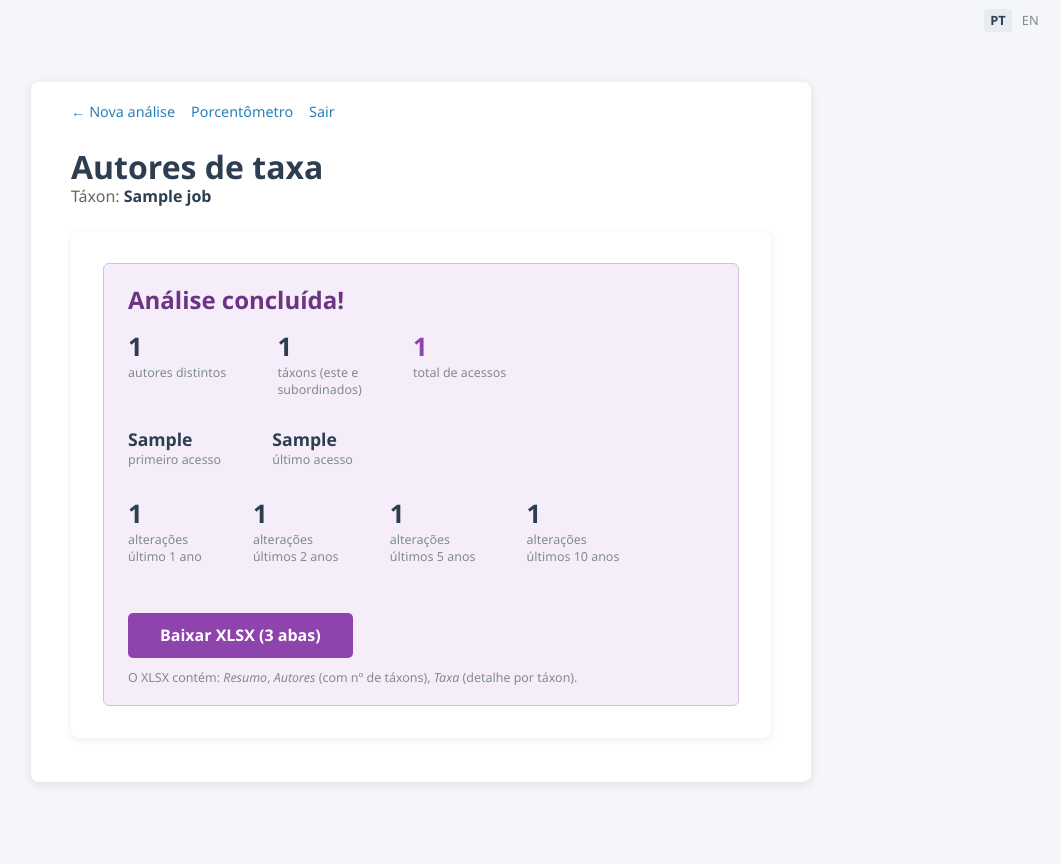
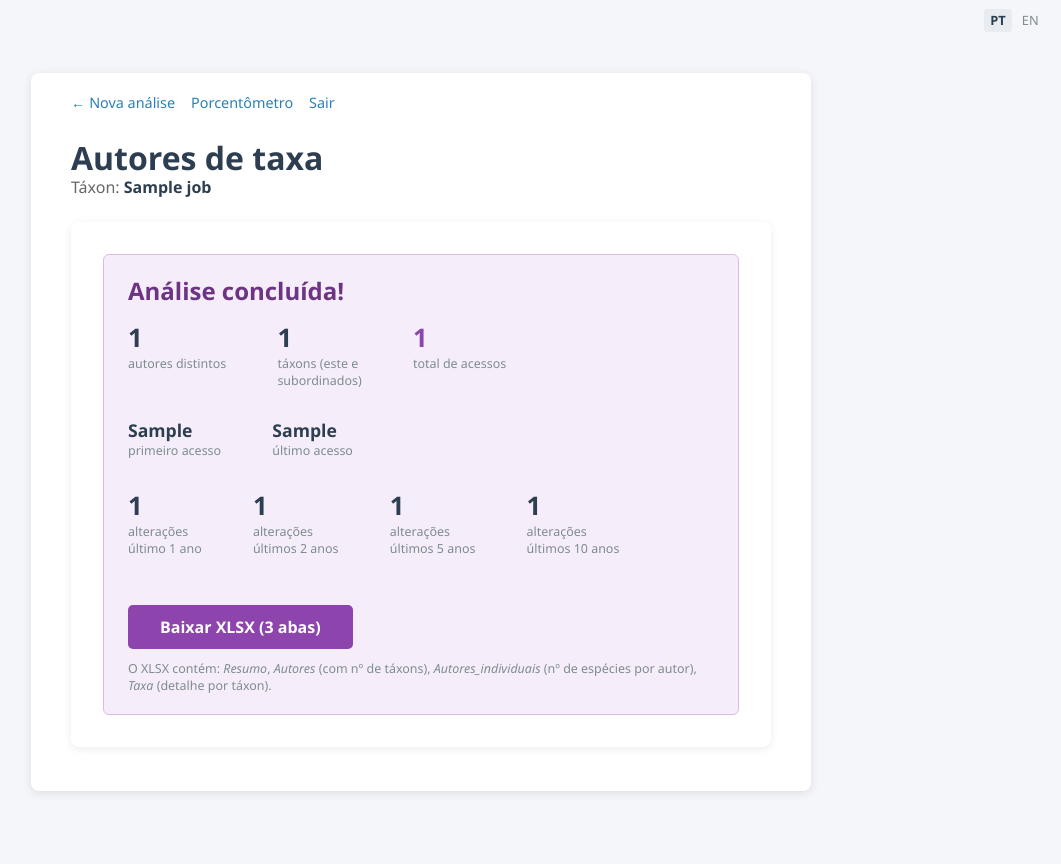
Before and after one commit to wboeger/completeness, a Flask app: template templates/authors_status.html in a window 1280 px wide. Shown: the whole page, without its empty margins (219-1280 px from the left). Run offline with Flask 3, Linux system fonts and the light colour scheme; the template is opened without the code that fills it: most values are stand-ins (such as "Sample title", 1, 10 or a date in 2020).

Commit message:
Autores de taxa: add per-individual-author species count sheet
New "Autores_individuais" sheet splits scientificNameAuthorship by comma/&/e/and,
strips the year, and counts how many times each author name appears (≈ species
described per author within the taxon). Adds a distinct-individual-authors row
to Resumo.

Co-Authored-By: Claude Opus 4.8 <noreply@anthropic.com>

```diff
--- a/app.py
+++ b/app.py
@@ -1023,7 +1023,32 @@ def _authors_worker(job_id, taxon_name, category, planilha_df):
                                  .rename_axis('scientificNameAuthorship')
                                  .reset_index(name='n_taxa'))
         else:
+            auth = pd.Series([], dtype=str)
             author_counts = pd.DataFrame(columns=['scientificNameAuthorship', 'n_taxa'])
+
+        # ── Individual authors: split authorship by comma/&/"e"/"and", drop the
+        # year, and count how many times each name appears (≈ how many species each
+        # author described within the taxon). ──
+        import re as _re
+        from collections import Counter as _Counter
+
+        def _split_authors(s):
+            s = _re.sub(r'[()\[\]]', ' ', s)        # drop brackets
+            s = _re.sub(r'\b\d{3,4}\b', ' ', s)     # drop year numbers
+            names = []
+            for p in _re.split(r'\s*(?:,|&|\be\b|\band\b)\s*', s):
+                p = p.strip(' .,;:')
+                if p and not p.isdigit():
+                    names.append(p)
+            return names
+
+        _counter = _Counter()
+        for _s in auth:
+            for _name in _split_authors(_s):
+                _counter[_name] += 1
+        individual_counts = pd.DataFrame(
+            sorted(_counter.items(), key=lambda kv: (-kv[1], kv[0])),
+            columns=['autor', 'n_especies'])
 
         # ── Access / change dates (modified column) ──
         update('Calculando datas de acesso…', 70)
@@ -1061,6 +1086,7 @@ def _authors_worker(job_id, taxon_name, category, planilha_df):
             ('Táxon analisado', taxon_name),
             ('Táxons (este e subordinados)', int(len(sub))),
             ('Autores distintos', int(len(author_counts))),
+            ('Autores individuais distintos', int(len(individual_counts))),
             ('Primeiro acesso', first_access),
             ('Último acesso', last_access),
             ('Alterações no último 1 ano', n_chg_1),
@@ -1076,6 +1102,7 @@ def _authors_worker(job_id, taxon_name, category, planilha_df):
         with pd.ExcelWriter(result_path, engine='openpyxl') as writer:
             summary_df.to_excel(writer, sheet_name='Resumo', index=False)
             author_counts.to_excel(writer, sheet_name='Autores', index=False)
+            individual_counts.to_excel(writer, sheet_name='Autores_individuais', index=False)
             detail.to_excel(writer, sheet_name='Taxa', index=False)
 
         zip_path = os.path.join('/tmp', f'authors_{job_id}.zip')
--- a/templates/authors_status.html
+++ b/templates/authors_status.html
@@ -70,7 +70,8 @@
                 Baixar XLSX (3 abas)
             </a>
             <div style="font-size:.78rem; color:#7f8c8d; margin-top:.7rem;">
-                O XLSX contém: <em>Resumo</em>, <em>Autores</em> (com nº de táxons), <em>Taxa</em> (detalhe por táxon).
+                O XLSX contém: <em>Resumo</em>, <em>Autores</em> (com nº de táxons),
+                <em>Autores_individuais</em> (nº de espécies por autor), <em>Taxa</em> (detalhe por táxon).
             </div>
         </div>
 
--- a/templates/authors_status_en.html
+++ b/templates/authors_status_en.html
@@ -70,7 +70,8 @@
                 Download XLSX (3 sheets)
             </a>
             <div style="font-size:.78rem; color:#7f8c8d; margin-top:.7rem;">
-                The XLSX contains: <em>Resumo</em> (summary), <em>Autores</em> (authors with taxon counts), <em>Taxa</em> (per-taxon detail).
+                The XLSX contains: <em>Resumo</em> (summary), <em>Autores</em> (authors with taxon counts),
+                <em>Autores_individuais</em> (species count per individual author), <em>Taxa</em> (per-taxon detail).
             </div>
         </div>
 
```
